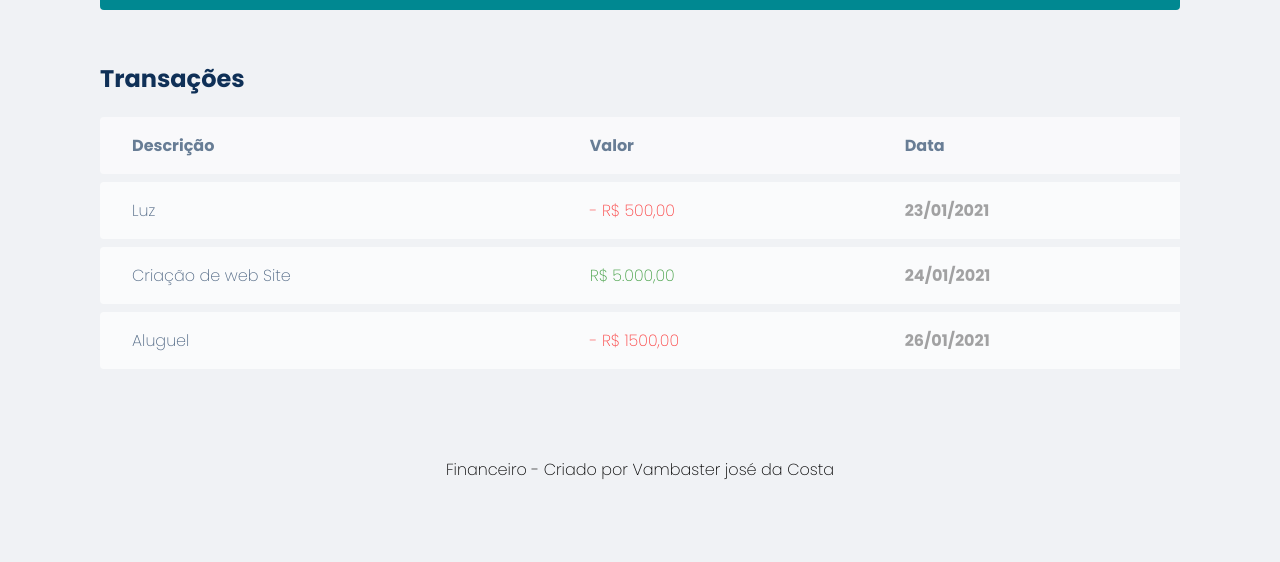
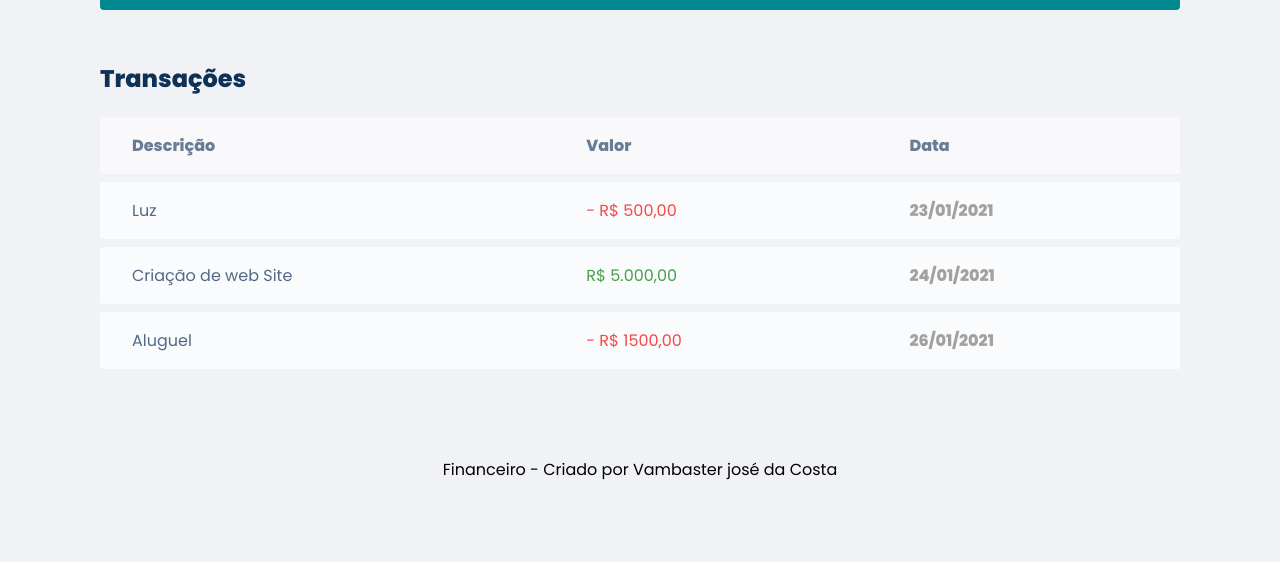
Before and after one commit to VambasterCosta/maratona-dicovery, a plain HTML site: page index.html in a window 1280 px wide. Shown: the part 710-1272 px from the top of the page. Drawn offline with Linux system fonts and the light colour scheme.

Commit message:
Alteração de fontes

```diff
--- a/index.html
+++ b/index.html
@@ -5,10 +5,9 @@
     <meta charset="UTF-8">
     <meta name="viewport" content="width=device-width, initial-scale=1.0">
     <link rel="stylesheet" href="style.css">
+
     <link rel="preconnect" href="https://fonts.gstatic.com">
-    <link rel="preconnect" href="https://fonts.gstatic.com">
-    <link href="https://fonts.googleapis.com/css2?family=Poppins:ital,wght@0,200;0,700;1,300;1,400&display=swap"
-        rel="stylesheet">
+    <link href="https://fonts.googleapis.com/css2?family=Poppins:wght@200;300;400;800&display=swap" rel="stylesheet">
     <title>Financeiro</title>
 </head>
 
```
